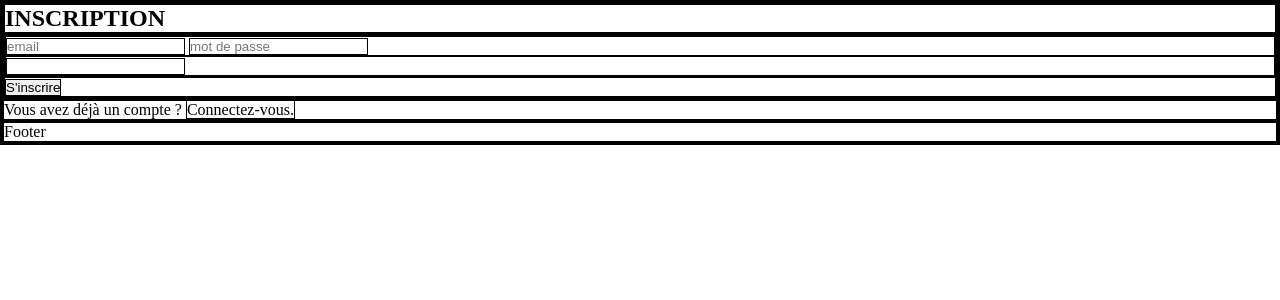
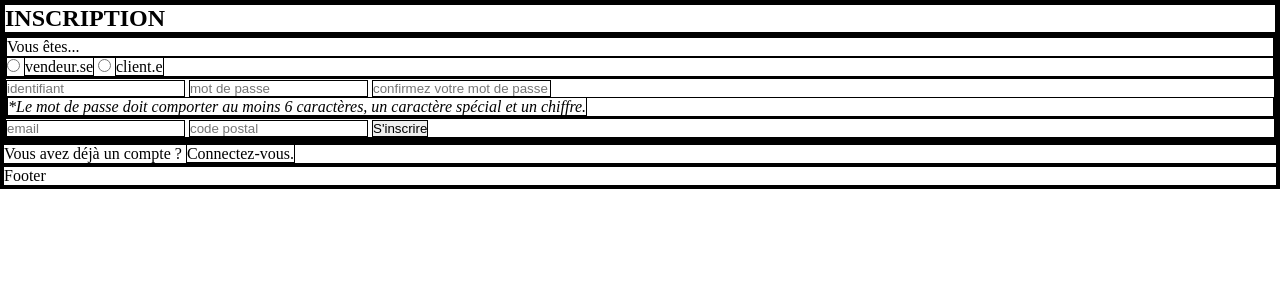
Before and after one commit to alicia-cordial/lbp, a PHP site: template views/user/inscription.php in a window 1280 px wide. Shown: the top 300 px of the page. Run offline with PHP 8.4, Linux system fonts and the light colour scheme; the template is opened without the code that fills it, so the values that code supplies are empty.

Commit message:
quelques lignes de js peu concluantes

```diff
--- a/css/compte.css
+++ b/css/compte.css
@@ -0,0 +1,3 @@
+#bloc2, #bloc3 {
+    display: none;
+}
--- a/js/user.js
+++ b/js/user.js
@@ -4,13 +4,13 @@
     console.log(changeSpan)
     var idchangeSpan = changeSpan.id
     var httpRequest = new XMLHttpRequest()
-    httpRequest.onreadystatechange = function() {
+    httpRequest.onreadystatechange = function () {
         if (this.readyState == 4 && this.status == 200) {
             var main = document.getElementById('mainCompte')
-                main.innerHTML = this.responseText;
+            main.innerHTML = this.response;
         }
     }
-    if(changeSpan.id === "changeToInscription") {
+    if (changeSpan.id === "changeToInscription") {
         httpRequest.open('GET', "views/user/inscription.php", true)
     } else {
         httpRequest.open('GET', "views/user/connexion.php", true)
--- a/views/user/inscription.php
+++ b/views/user/inscription.php
@@ -3,20 +3,35 @@
         <h2>INSCRIPTION</h2>
     </article>
     <article id="form">
-        <form method="post" class="formModule">
-            <div>
+        <form method="get" class="formModule">
+            <div class="formBloc" id="bloc1">
+                <p>Vous êtes...</p>
+                <div id="formRadio">
+                    <input type="radio" name="status" value="vendeur">
+                    <label for="vendeur">vendeur.se</label>
+                    <input type="radio" name="status" value="client">
+                    <label for="client">client.e</label>
+                </div>
+            </div>
+
+            <div class="formBloc" id="bloc2">
+                <input type="text" id="login" name="login" placeholder="identifiant">
+                <input type="password" id="password" name="password" placeholder="mot de passe">
+                <input type="password" id="password2" name="password2" placeholder="confirmez votre mot de passe">
+                <p><em>*Le mot de passe doit comporter au moins 6 caractères, un caractère spécial et un chiffre.</em>
+                </p>
+            </div>
+
+            <div class="formBloc" id="bloc3">
                 <input type="email" id="email" name="email" placeholder="email">
-                <input type="password" id="password" name="password" placeholder="mot de passe">
-            </div>
-            <div>
-                <input type="text" name="login">
+                <input type="text" pattern="[0-9]{5}" id="zip" name="zip" placeholder="code postal">
+                <button id="formConnexion">S'inscrire</button>
             </div>
         </form>
 
         <div class="formInfo">
-            <button id="formConnexion">S'inscrire</button>
             <div id="message"></div>
         </div>
     </article>
-    <p>Vous avez déjà un compte ?  <span onclick="changeForm()">Connectez-vous.</span></p>
+    <p>Vous avez déjà un compte ? <span onclick="changeForm()">Connectez-vous.</span></p>
 </main>
```
